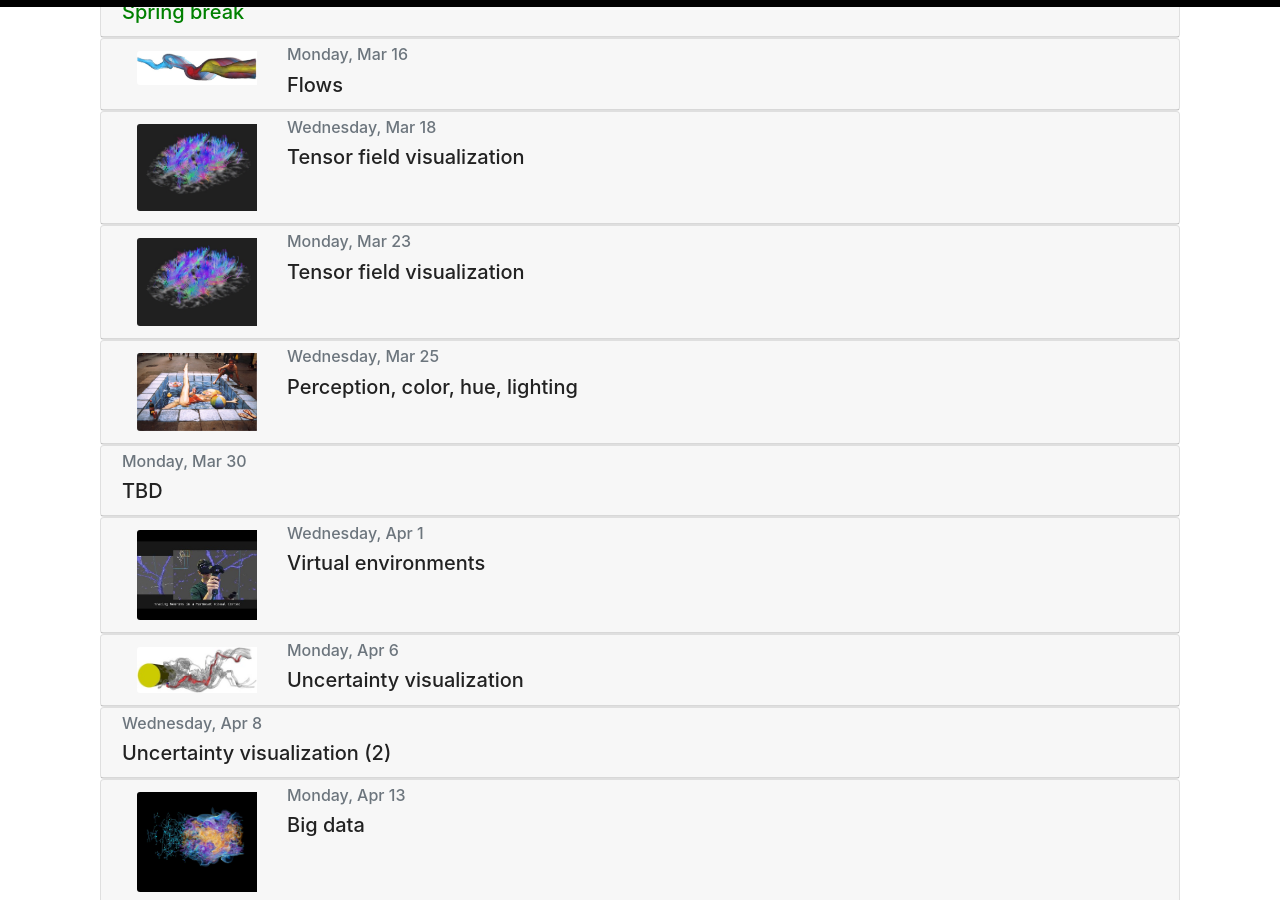
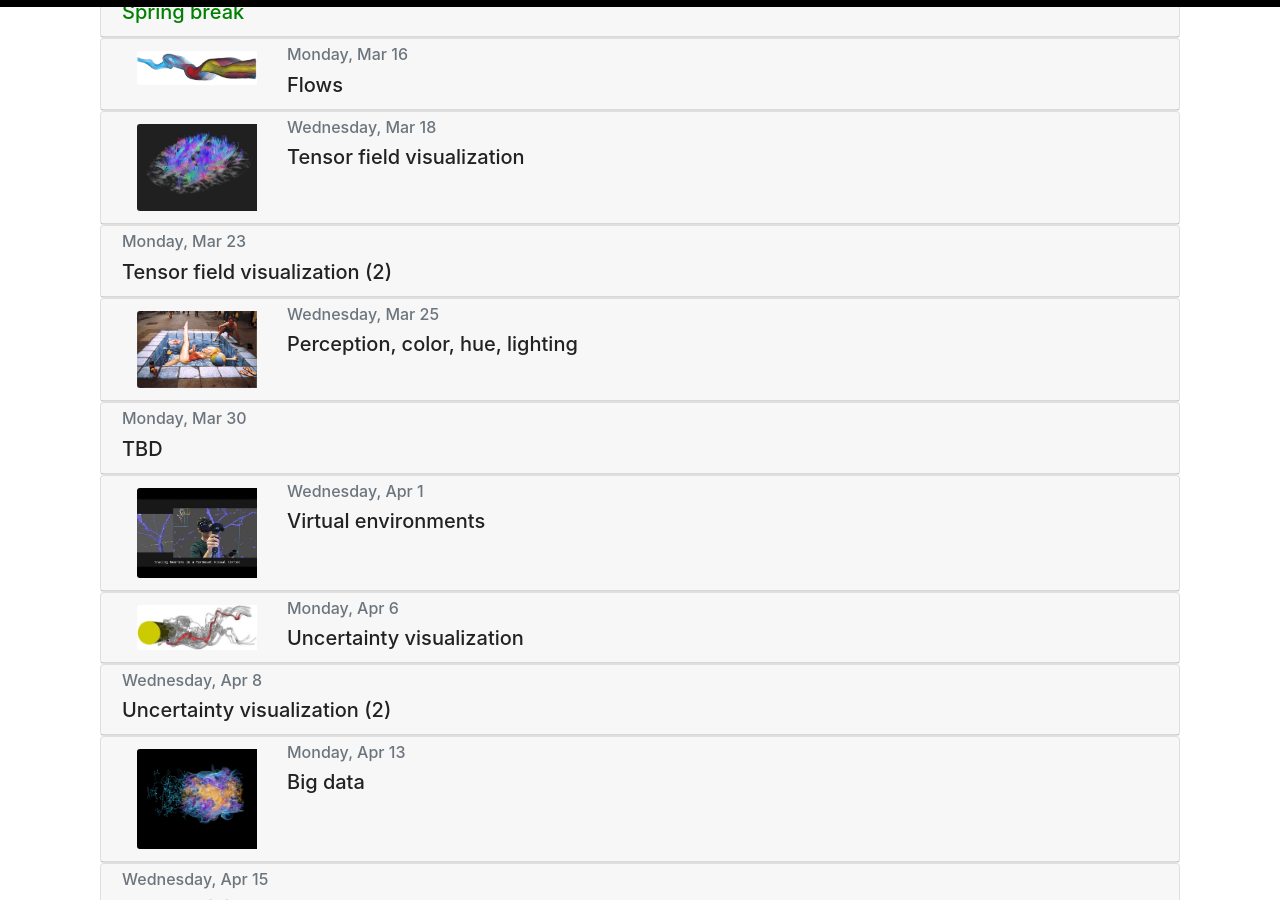
Before and after one commit to ComputingElevatedLab/sciviscourse, a Jekyll site: the page built from _pages/schedule.md, in a window 1280 px wide and 900 px high, scrolled down 2317 px. Built offline with Jekyll 4.4.1, drawn with Linux system fonts in a browser that asks for light colours.

Commit message:
update schedule

```diff
--- a/_data/schedule.yml
+++ b/_data/schedule.yml
@@ -84,9 +84,8 @@
   date: Wednesday, Mar 18
   image: ../images/schedule/tensors.jpg
 
-- name: Tensor field visualization
+- name: Tensor field visualization (2)
   date: Monday, Mar 23
-  image: ../images/schedule/tensors.jpg
 
 - name: Perception, color, hue, lighting
   date: Wednesday, Mar 25
```
